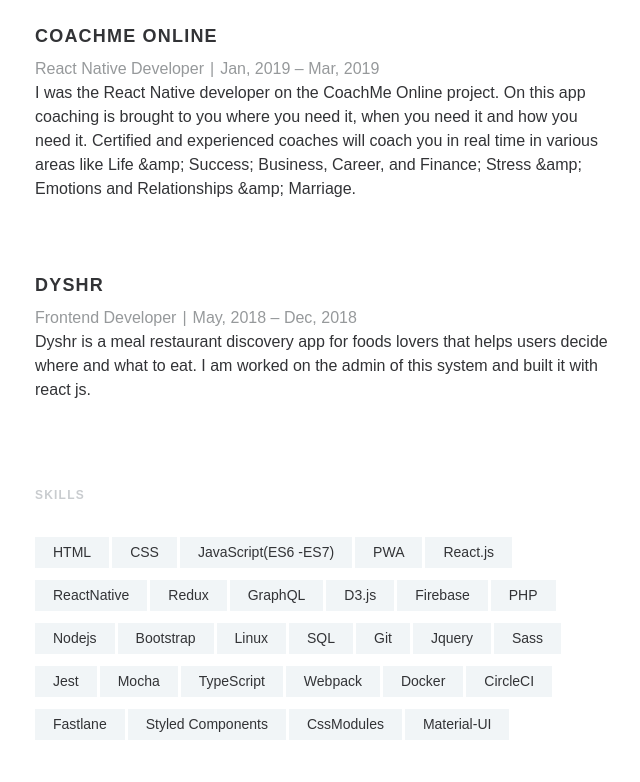
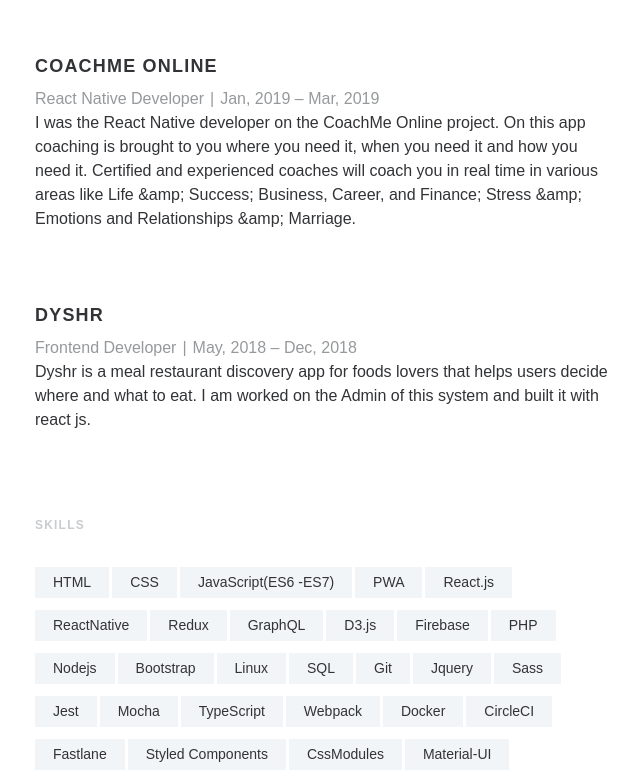
Before and after one commit to Harkindey/harkindey.github.io, a website: page new.html in a window 1280 px wide. Shown: the part 3841-4623 px from the top of the page, without its empty margins (315-955 px from the left). Before the commit the page ends 4593 px from the top, so only its background shows below. Drawn offline with Linux system fonts and the light colour scheme.

Commit message:
Corrections

```diff
--- a/new.html
+++ b/new.html
@@ -21,7 +21,7 @@
 																</head>
 																<body data-gr-c-s-loaded="true" cz-shortcut-listen="true" style="box-sizing:inherit;color:#323336;font-family:lft-etica,sans-serif;font-size:16px;font-weight:300;height:100%;line-height:1.5;margin:0">
 																	<style>@media (max-width:620px){.account-page .account-inner,.e-a .sr-section,.e-a>header,.inner-wrap{width:auto;margin-left:20px;margin-right:20px}}@media (max-width:980px){.outer-wrap{width:auto;margin-left:20px;margin-right:20px}}@media (max-width:920px){.e-a .footer-logo-wrap,.resume-outer-wrap{width:auto;margin-left:20px;margin-right:20px}}@media (min-width:900px){.e-a .footer-logo-wrap{position:fixed;bottom:20px;right:10px;margin-top:0}}@media (min-width:977px){.e-a .footer-logo-wrap{bottom:60px;right:60px}}@media (min-width:900px){.e-a{margin-top:50px}}@media (min-width:900px){.e-a>header .logo-wrap{position:absolute;left:-150px}.e-a>header>div{margin-bottom:0}}@media print{.sr-section.print-contact{display:block!important}.sr-section.print-contact .contact-block{}.sr-section.print-contact .contact-block:after,.sr-section.print-contact .contact-block:before{content:'';display:table}.sr-section.print-contact .contact-block:after{clear:both}.sr-section.print-contact .contact-block>div{float:left}.sr-section.print-contact .contact-block .contact-label{width:120px}.icon-link{display:none!important}}</style>
-																	<div id="__next" style="box-sizing:inherit">
+																	<div id="__next" style="box-sizing:inherit;margin-top:50px;">
 																		<div class="e-a cs-fc-ff585a" style="box-sizing:inherit;font-size:16px;margin-bottom:160px;margin-top:20px">
 																			<header style="box-sizing:inherit;display:flex;margin-left:auto;margin-right:auto;position:relative;width:580px">
 																				<div style="-webkit-justify-content:space-between;box-sizing:inherit;display:flex;justify-content:space-between;margin-bottom:30px">
@@ -294,7 +294,7 @@
 																								<span class="separator" style="box-sizing:inherit;padding:0 6px">|</span>
 																								<span style="box-sizing:inherit">May, 2018 – Dec, 2018</span>
 																							</div>
-																							<p style="box-sizing:inherit;margin-bottom:15px;margin-top:0">Dyshr is a meal restaurant discovery app for foods lovers that helps users decide where and what to eat. I am worked on the admin of this system and built it with react js.</p>
+																							<p style="box-sizing:inherit;margin-bottom:15px;margin-top:0">Dyshr is a meal restaurant discovery app for foods lovers that helps users decide where and what to eat. I am worked on the Admin of this system and built it with react js.</p>
 																						</div>
 																					</li>
 																				</ul>
```
Also changed, not shown: index.html (+1 -1 lines), 2 other files.
